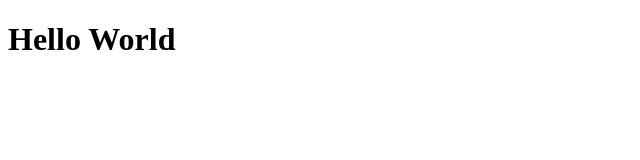
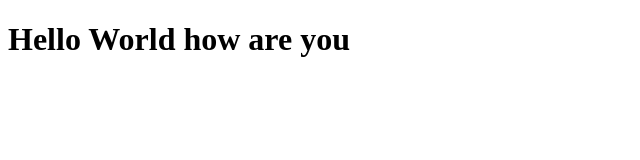
Before and after one commit to Gajjala-lokesh/demo-1, a plain HTML site: page index.html in a window 1280 px wide. Shown: the whole page, without its empty margins (0-640 px from the left). Drawn offline with Linux system fonts and the light colour scheme.

Commit message:
Update index.html

```diff
--- a/index.html
+++ b/index.html
@@ -4,6 +4,6 @@
   <title>My Page</title>
 </head>
 <body>
-  <h1>Hello World</h1>
+  <h1>Hello World how are you</h1>
 </body>
 </html>
```
